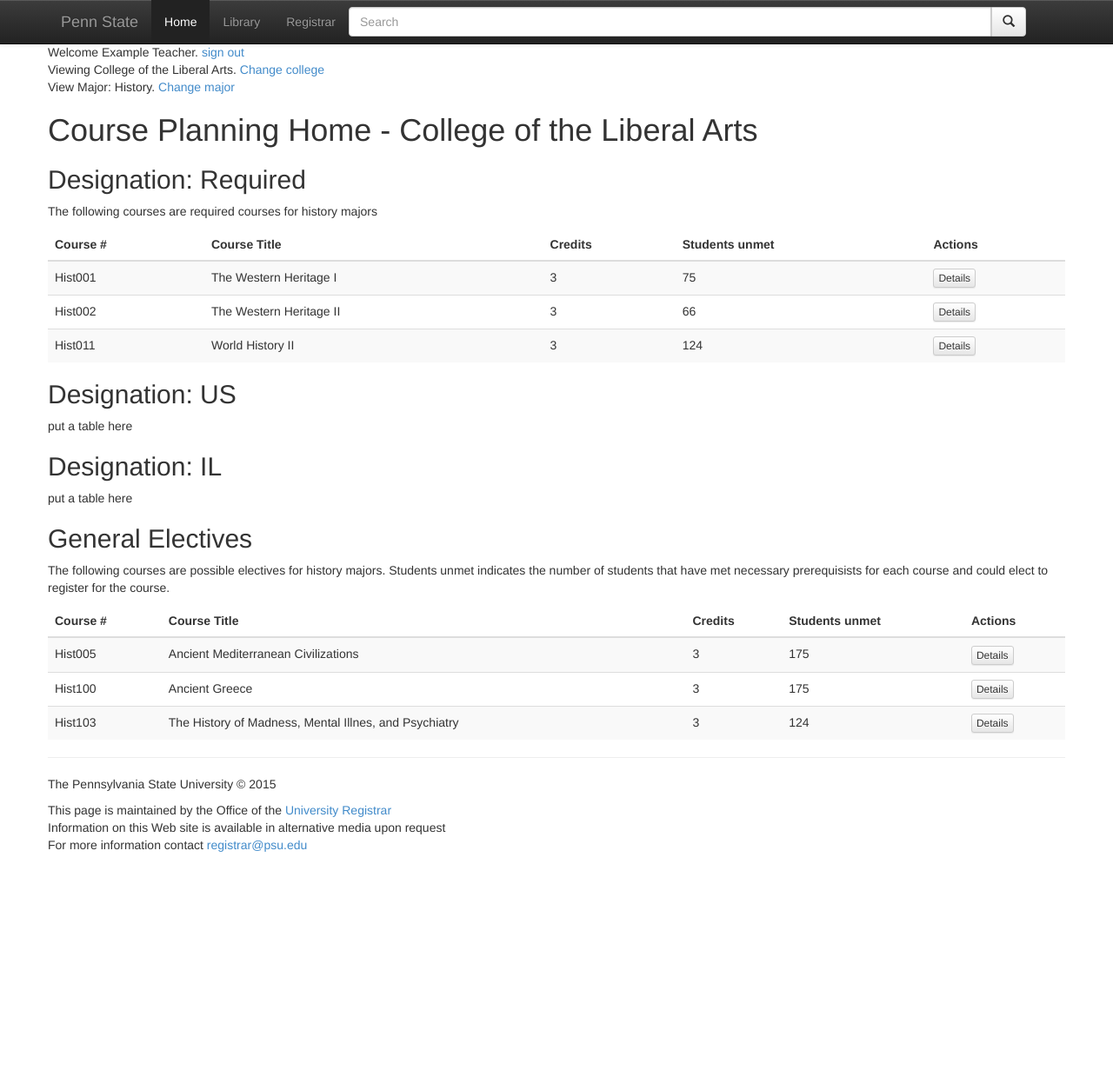
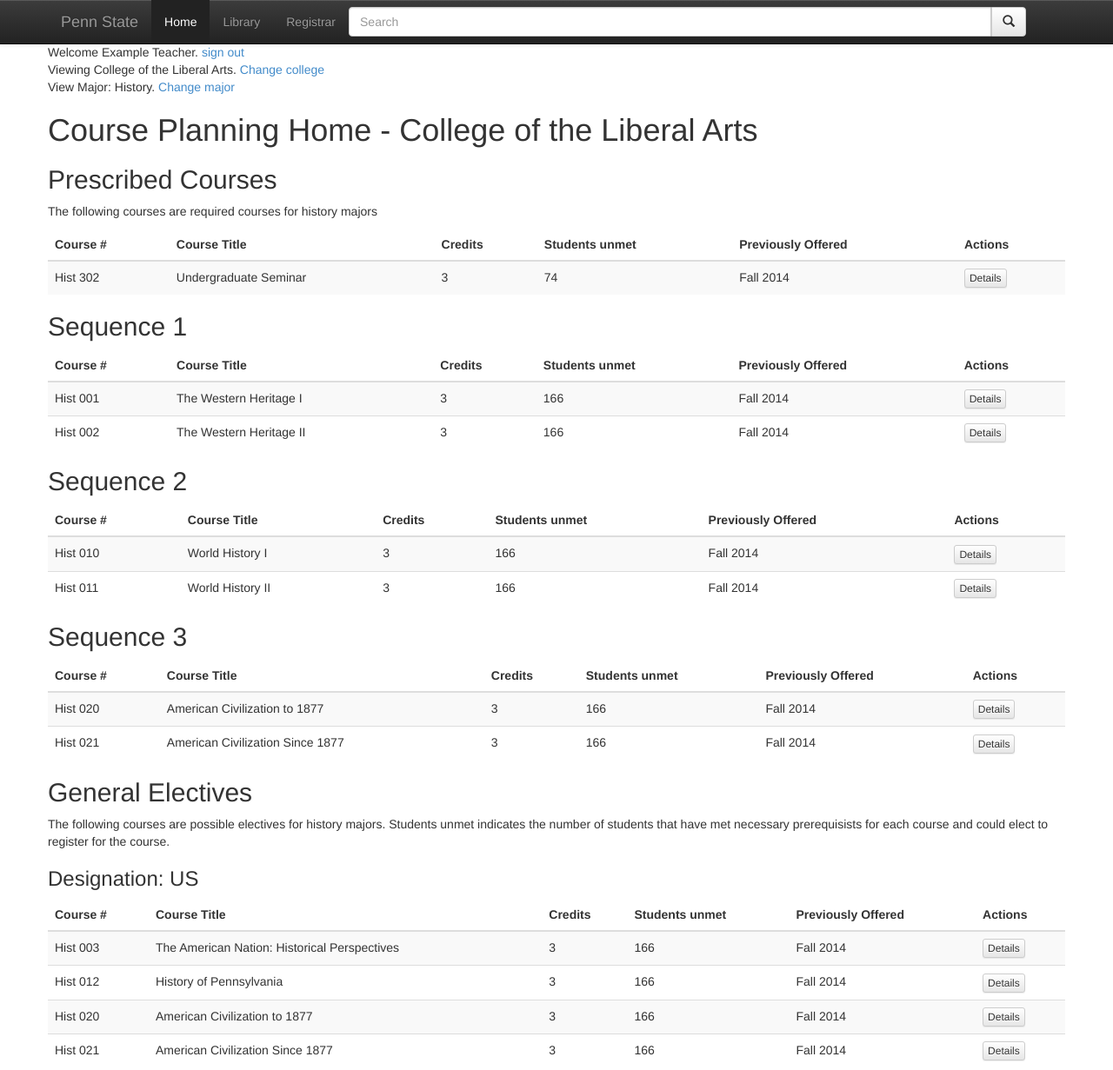
Before and after one commit to blackfist/threatvertica, a plain HTML site: page kms.html in a window 1280 px wide. Shown: the top 1231 px of the page at 87% size. Before the commit the page ends 1012 px from the top, so only its background shows below. Drawn offline with nearby package versions, Linux system fonts and the light colour scheme; a script that the page names is missing.

Commit message:
added designation

```diff
--- a/kms.html
+++ b/kms.html
@@ -60,7 +60,7 @@
         Viewing College of the Liberal Arts. <a href="#">Change college</a><br>
         View Major: History. <a href="#">Change major</a></p>
         <h1>Course Planning Home - College of the Liberal Arts</h1>
-        <h2>Designation: Required</h2>
+        <h2>Prescribed Courses</h2>
         <p>The following courses are required courses for history majors</p>
         <table class="table table-striped">
           <thead>
@@ -69,47 +69,133 @@
               <th>Course Title</th>
               <th>Credits</th>
               <th>Students unmet</th>
+              <th>Previously Offered</th>
               <th>Actions</th>
             </tr>
           </thead>
           <tbody>
               <tr>
-                <td>Hist001</td>
-                <td>The Western Heritage I</td>
+                <td>Hist 302</td>
+                <td>Undergraduate Seminar</td>
                 <td>3</td>
-                <td>75</td>
-                <td>
-                    <a class="btn btn-default btn-xs" href="/incidents/1/edit">Details</a>
-                </td>
-              </tr>
-              <tr>
-                <td>Hist002</td>
-                <td>The Western Heritage II</td>
-                <td>3</td>
-                <td>66</td>
-                <td>
-                    <a class="btn btn-default btn-xs" href="/incidents/1/edit">Details</a>
-                </td>
-              </tr>
-              <tr>
-                <td>Hist011</td>
-                <td>World History II</td>
-                <td>3</td>
-                <td>124</td>
+                <td>74</td>
+                <td>Fall 2014</td>
                 <td>
                     <a class="btn btn-default btn-xs" href="/incidents/1/edit">Details</a>
                 </td>
               </tr>
           </tbody>
         </table>
-        <h2>Designation: US</h2>
-        <p>put a table here</p>
-        <h2>Designation: IL</h2>
-        <p>put a table here</p>
+        <h2>Sequence 1</h2>
+        <table class="table table-striped">
+          <thead>
+            <tr>
+              <th>Course #</th>
+              <th>Course Title</th>
+              <th>Credits</th>
+              <th>Students unmet</th>
+              <th>Previously Offered</th>
+              <th>Actions</th>
+            </tr>
+          </thead>
+          <tbody>
+              <tr>
+                <td>Hist 001</td>
+                <td>The Western Heritage I</td>
+                <td>3</td>
+                <td>166</td>
+                <td>Fall 2014</td>
+                <td>
+                    <a class="btn btn-default btn-xs" href="/incidents/1/edit">Details</a>
+                </td>
+              </tr>
+              <tr>
+                <td>Hist 002</td>
+                <td>The Western Heritage II</td>
+                <td>3</td>
+                <td>166</td>
+                <td>Fall 2014</td>
+                <td>
+                    <a class="btn btn-default btn-xs" href="/incidents/1/edit">Details</a>
+                </td>
+              </tr>
+          </tbody>
+        </table>
+        <h2>Sequence 2</h2>
+        <table class="table table-striped">
+          <thead>
+            <tr>
+              <th>Course #</th>
+              <th>Course Title</th>
+              <th>Credits</th>
+              <th>Students unmet</th>
+              <th>Previously Offered</th>
+              <th>Actions</th>
+            </tr>
+          </thead>
+          <tbody>
+              <tr>
+                <td>Hist 010</td>
+                <td>World History I</td>
+                <td>3</td>
+                <td>166</td>
+                <td>Fall 2014</td>
+                <td>
+                    <a class="btn btn-default btn-xs" href="/incidents/1/edit">Details</a>
+                </td>
+              </tr>
+              <tr>
+                <td>Hist 011</td>
+                <td>World History II</td>
+                <td>3</td>
+                <td>166</td>
+                <td>Fall 2014</td>
+                <td>
+                    <a class="btn btn-default btn-xs" href="/incidents/1/edit">Details</a>
+                </td>
+              </tr>
+          </tbody>
+        </table>
+        <h2>Sequence 3</h2>
+        <table class="table table-striped">
+          <thead>
+            <tr>
+              <th>Course #</th>
+              <th>Course Title</th>
+              <th>Credits</th>
+              <th>Students unmet</th>
+              <th>Previously Offered</th>
+              <th>Actions</th>
+            </tr>
+          </thead>
+          <tbody>
+              <tr>
+                <td>Hist 020</td>
+                <td>American Civilization to 1877</td>
+                <td>3</td>
+                <td>166</td>
+                <td>Fall 2014</td>
+                <td>
+                    <a class="btn btn-default btn-xs" href="/incidents/1/edit">Details</a>
+                </td>
+              </tr>
+              <tr>
+                <td>Hist 021</td>
+                <td>American Civilization Since 1877</td>
+                <td>3</td>
+                <td>166</td>
+                <td>Fall 2014</td>
+                <td>
+                    <a class="btn btn-default btn-xs" href="/incidents/1/edit">Details</a>
+                </td>
+              </tr>
+          </tbody>
+        </table>
         <h2>General Electives</h2>
         <p>The following courses are possible electives for history majors. Students unmet indicates
           the number of students that have met necessary prerequisists for each course and could elect
           to register for the course.</p>
+          <h3>Designation: US</h3>
           <table class="table table-striped">
             <thead>
               <tr>
@@ -117,33 +203,47 @@
                 <th>Course Title</th>
                 <th>Credits</th>
                 <th>Students unmet</th>
+                <th>Previously Offered</th>
                 <th>Actions</th>
               </tr>
             </thead>
             <tbody>
                 <tr>
-                  <td>Hist005</td>
-                  <td>Ancient Mediterranean Civilizations</td>
+                  <td>Hist 003</td>
+                  <td>The American Nation: Historical Perspectives</td>
                   <td>3</td>
-                  <td>175</td>
+                  <td>166</td>
+                  <td>Fall 2014</td>
                   <td>
                       <a class="btn btn-default btn-xs" href="/incidents/1/edit">Details</a>
                   </td>
                 </tr>
                 <tr>
-                  <td>Hist100</td>
-                  <td>Ancient Greece</td>
+                  <td>Hist 012</td>
+                  <td>History of Pennsylvania</td>
                   <td>3</td>
-                  <td>175</td>
+                  <td>166</td>
+                  <td>Fall 2014</td>
                   <td>
                       <a class="btn btn-default btn-xs" href="/incidents/1/edit">Details</a>
                   </td>
                 </tr>
                 <tr>
-                  <td>Hist103</td>
-                  <td>The History of Madness, Mental Illnes, and Psychiatry</td>
+                  <td>Hist 020</td>
+                  <td>American Civilization to 1877</td>
                   <td>3</td>
-                  <td>124</td>
+                  <td>166</td>
+                  <td>Fall 2014</td>
+                  <td>
+                      <a class="btn btn-default btn-xs" href="/incidents/1/edit">Details</a>
+                  </td>
+                </tr>
+                <tr>
+                  <td>Hist 021</td>
+                  <td>American Civilization Since 1877</td>
+                  <td>3</td>
+                  <td>166</td>
+                  <td>Fall 2014</td>
                   <td>
                       <a class="btn btn-default btn-xs" href="/incidents/1/edit">Details</a>
                   </td>
```
